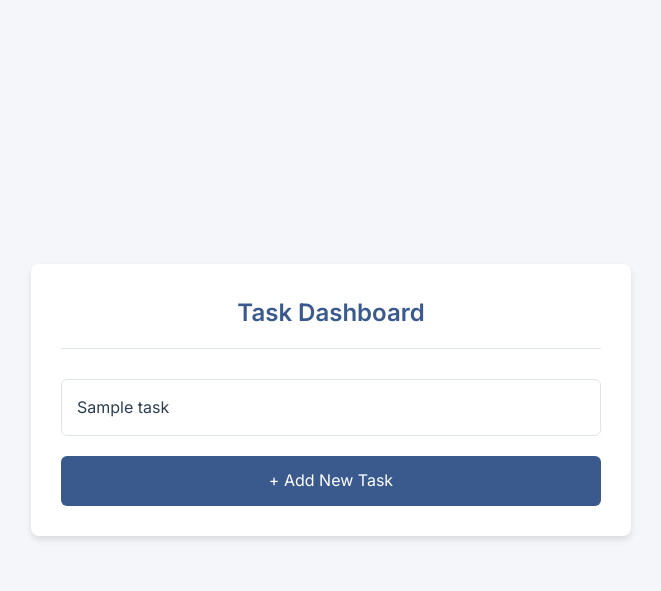
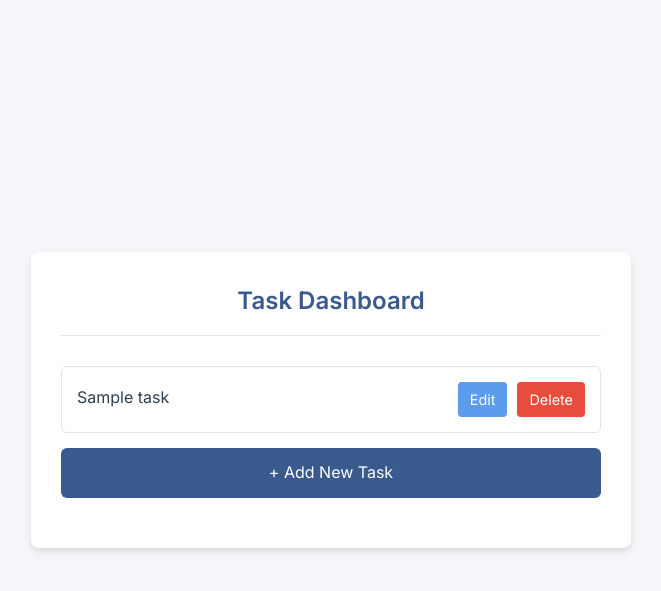
Before and after one commit to CharlesPonto/MyTasksProgram, a Django app: template tasks/templates/tasks/index.html in a window 1280 px wide. Shown: the top 591 px of the page, without its empty margins (309-970 px from the left). Run offline with Django 3.2, Linux system fonts and the light colour scheme; the template is opened without the code that fills it: most values are stand-ins (such as "Sample title", 1, 10 or a date in 2020).

Commit message:
Updated layout and static files in Django project

```diff
--- a/tasks/static/tasks/styles.css
+++ b/tasks/static/tasks/styles.css
@@ -74,12 +74,40 @@ h1 {
 
 .task-text {
     font-weight: 500;
+    margin-bottom: 5px;
 }
 
-.no-tasks {
-    text-align: center;
-    color: #6C757D;
-    font-style: italic;
+.task-actions {
+    display: flex;
+    gap: 10px;
+}
+
+.update-btn, .delete-btn {
+    padding: 6px 12px;
+    border: none;
+    border-radius: 4px;
+    cursor: pointer;
+    font-size: 0.9em;
+    text-decoration: none;
+    transition: background-color 0.3s ease;
+}
+
+.update-btn {
+    background-color: var(--accent-color);
+    color: white;
+}
+
+.delete-btn {
+    background-color: #E74C3C;
+    color: white;
+}
+
+.update-btn:hover {
+    background-color: #4A89DC;
+}
+
+.delete-btn:hover {
+    background-color: #C0392B;
 }
 
 .add-task-link {
@@ -121,7 +149,7 @@ h1 {
     font-size: 16px;
 }
 
-.form-group ul.errorlist {
+.form-group .errorlist {
     color: #E74C3C;
     list-style-type: none;
     margin-bottom: 10px;
@@ -162,3 +190,14 @@ h1 {
 .cancel-btn:hover {
     background-color: #495057;
 }
+
+.no-tasks {
+    text-align: center;
+    color: #6C757D;
+    padding: 20px;
+}
+
+#Working-for-edit{
+    text-align: center;
+    cursor: pointer;
+}
--- a/tasks/templates/tasks/index.html
+++ b/tasks/templates/tasks/index.html
@@ -10,12 +10,16 @@
                     <div class="task-content">
                         <span class="task-text">{{ task }}</span>
                     </div>
+                    <div class="task-actions">
+                        <a href="{% url 'tasks:edit' %}" class="update-btn">Edit</a>
+                        <a href="{% url 'tasks:delete' forloop.counter0 %}" class="delete-btn">Delete</a>
+                    </div>
                 </div>
             {% endfor %}
         {% else %}
             <p class="no-tasks">No tasks yet. Add a new task!</p>
         {% endif %}
+
+        <a href="{% url 'tasks:add' %}" class="add-task-link">+ Add New Task</a>
     </div>
-
-    <a href="{% url 'tasks:add' %}" class="add-task-link">+ Add New Task</a>
 {% endblock %}
--- a/tasks/templates/tasks/layout.html
+++ b/tasks/templates/tasks/layout.html
@@ -1,8 +1,9 @@
-{% load static %}
 <!DOCTYPE html>
 <html lang="en">
 <head>
+    {% load static %}
     <meta charset="UTF-8">
+    <meta name="viewport" content="width=device-width, initial-scale=1.0">
     <title>{% block title %}Task Manager{% endblock %}</title>
     <link rel="stylesheet" href="{% static 'tasks/styles.css' %}">
 </head>
--- a/tasks/urls.py
+++ b/tasks/urls.py
@@ -5,4 +5,6 @@ app_name = 'tasks'
 urlpatterns = [
     path('', views.index, name='index'),
     path('add/', views.add, name='add'),
+    path('delete/<int:task_index>/', views.delete, name='delete'),
+    path('WorkingOnIt', views.edit, name='edit')
 ]
```
Also changed, not shown: tasks/views.py (+16 -0 lines), db.sqlite3.
